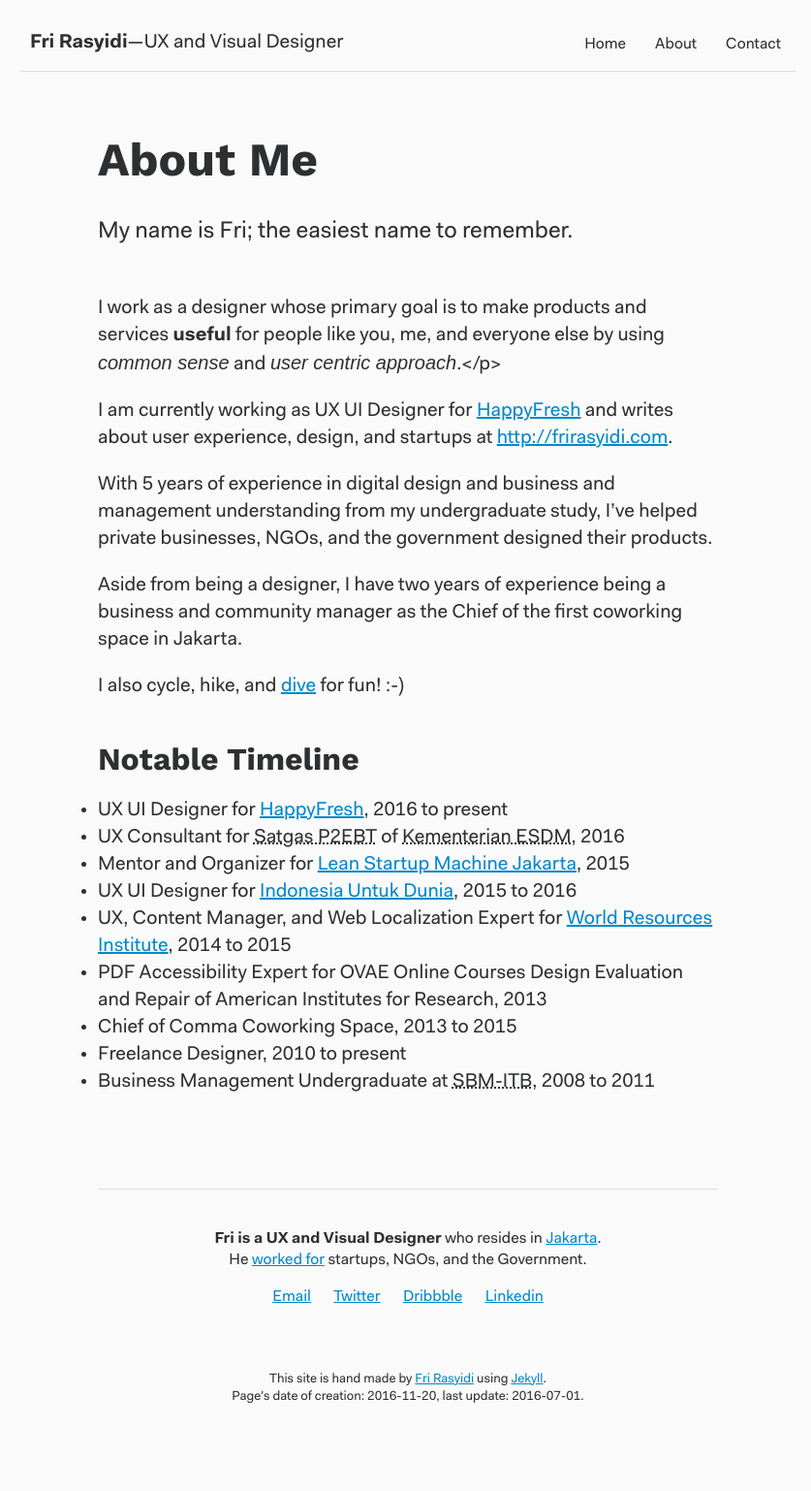
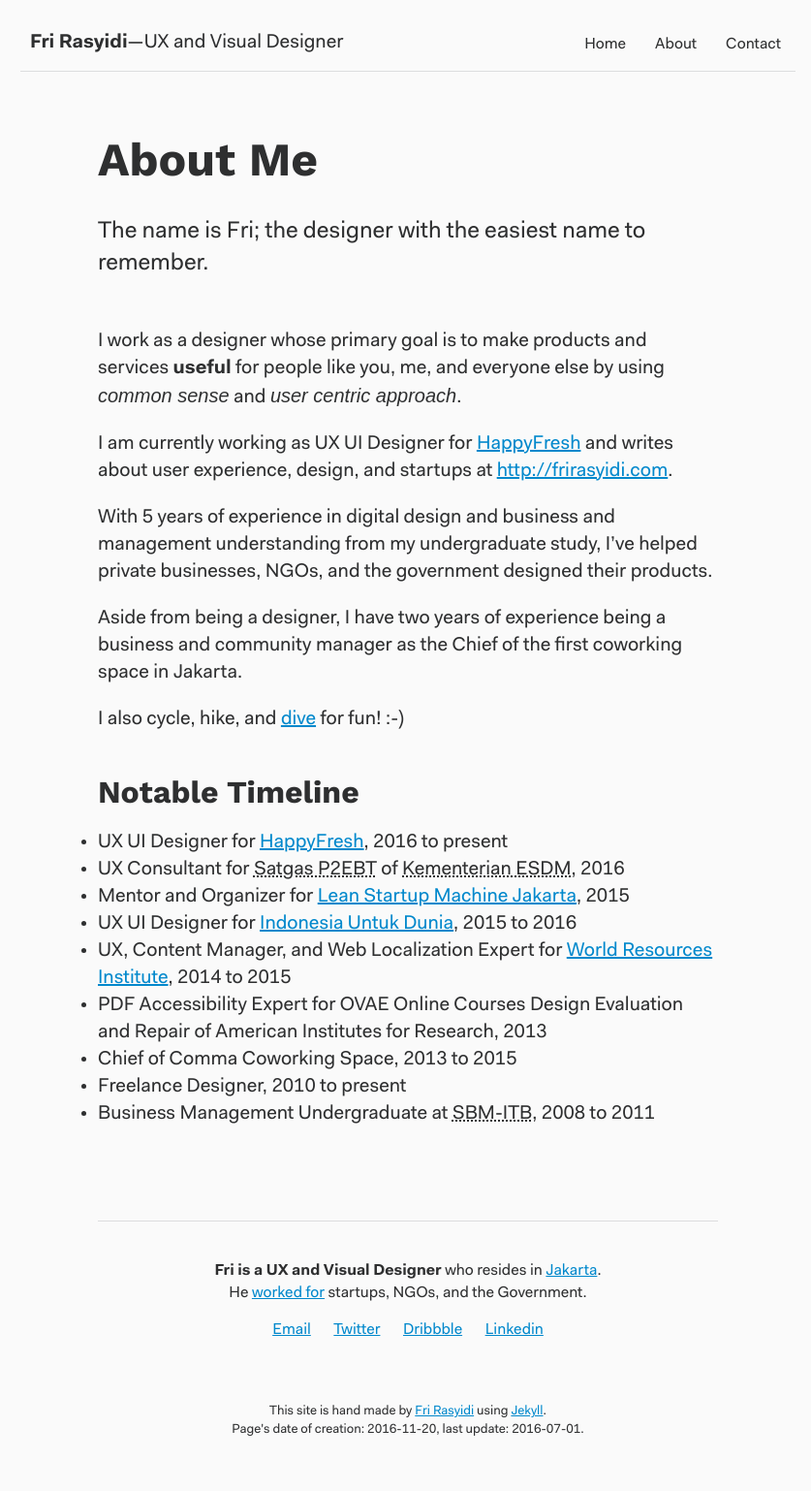
Before and after one commit to frirasyidi/frirasyidi.github.io, a Jekyll site: the page built from _pages/02_about.md, in a window 1280 px wide. Shown: the whole page at 97% size, without its empty margins (219-1056 px from the left). Built offline with Jekyll 4.4.1, drawn with Linux system fonts in a browser that asks for light colours; some web fonts are replaced; before the commit the page ends 1504 px from its top, so only the background shows below that.

Commit message:
Fixing markdown syntax on about page

```diff
--- a/_pages/02_about.md
+++ b/_pages/02_about.md
@@ -9,9 +9,9 @@ exclude: false
 
 # About Me
 
-My name is Fri; the easiest name to remember.
+The name is Fri; the designer with the easiest name to remember.
 
-I work as a designer whose primary goal is to make products and services <strong>useful</strong> for people like you, me, and everyone else by using <em>common sense</em> and <em>user centric approach</em>.</p>
+I work as a designer whose primary goal is to make products and services **useful** for people like you, me, and everyone else by using *common sense* and *user centric approach*.
 
 I am currently working as UX UI Designer for [HappyFresh][HappyFresh] and writes about user experience, design, and startups at [http://frirasyidi.com][Fri Rasyidi].
 
```
